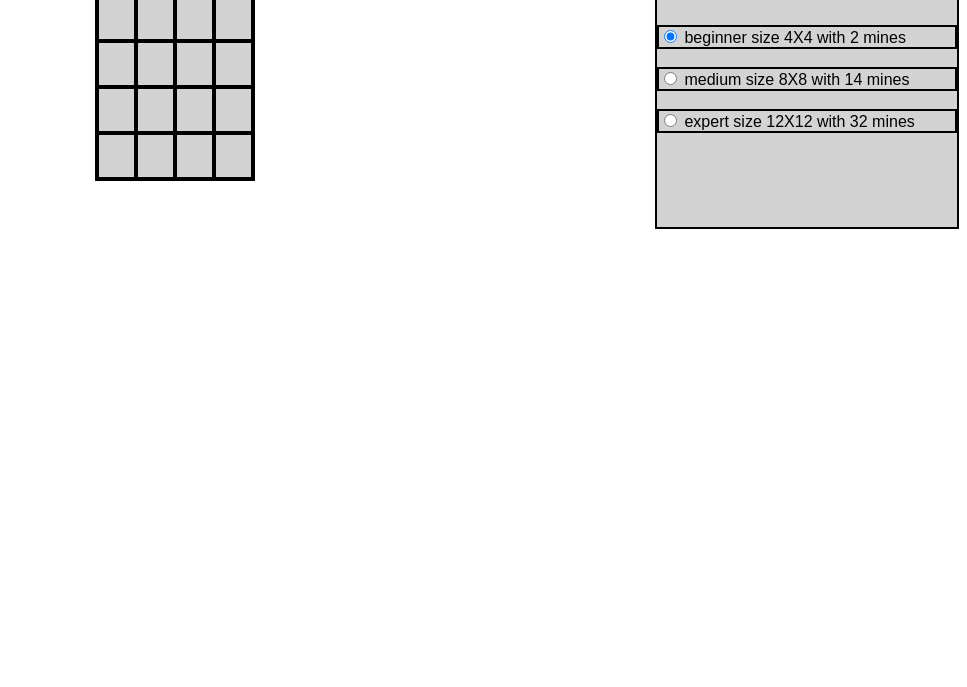
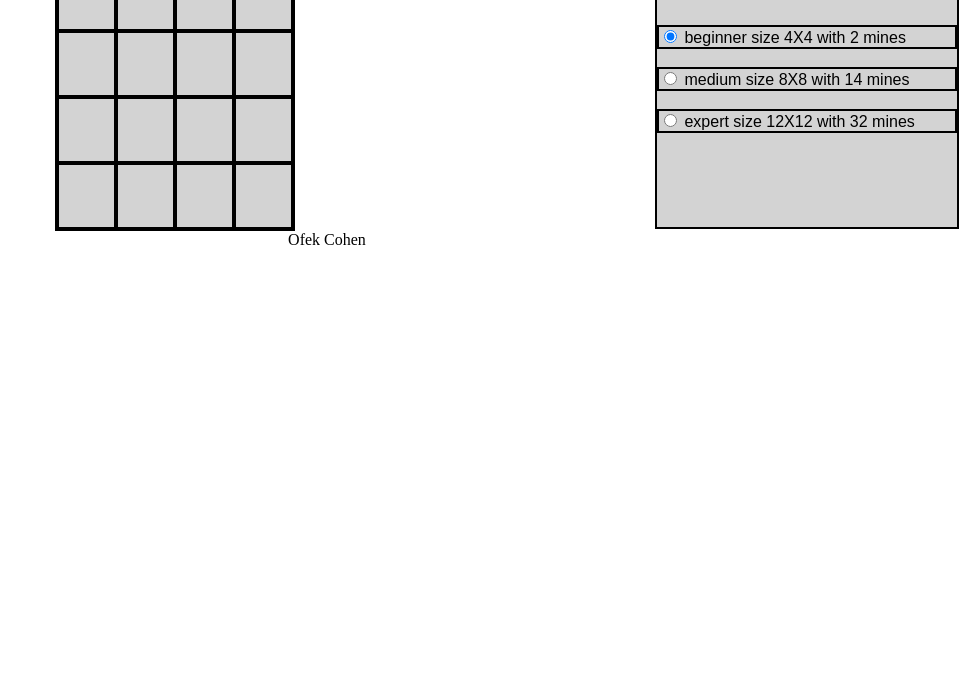
Before and after one commit to OfekCohen-arch/newRepository, a plain HTML site: page index.html in a window 1280 px wide. Shown: the part 113-800 px from the top of the page, without its empty margins (313-1280 px from the left). Drawn offline with Linux system fonts and the light colour scheme.

Commit message:
Add files via upload

```diff
--- a/game.js
+++ b/game.js
@@ -83,7 +83,7 @@ for(var i = cell.i-1;i<=cell.i+1;i++){
 return count
 }
 function renderBoard(board){
-elContainer.style.width = `${gLevel.SIZE*40}px`
+elContainer.style.width = `${gLevel.SIZE*60}px`
 var strHtml = ''
 strHtml+=`<div class="timeAndButtonContainer">
       <button class="restartButton" onClick="restart()">${SMILE}</button><h1 class = "timer">${gGame.secsPassed}</h1>
@@ -130,6 +130,7 @@ function onCellMarked(elCell, i, j){
 gBoard[i][j].isMarked = !gBoard[i][j].isMarked
 gGame.markedCount += gBoard[i][j].isMarked ? 1 : -1;
 renderCell(elCell,i,j)
+if(elCell.style.backgroundColor ==='gray') elCell.style.backgroundColor = 'lightgray'
 if(checkGameOver()){
 var face = document.querySelector('.face')
 face.src = 'img/sunGlasses.png'
--- a/index.html
+++ b/index.html
@@ -7,6 +7,7 @@
     <title>Mine Sweeper</title>
 </head>
 <body onload="onInit()">
+  <div class="game-container">
     <div class="board-container"></div>
     <div class="levels-container">
       <h1 class="level-title">Choose a level:</h1>
@@ -24,5 +25,7 @@
     </div>
     </div>
   <script src="game.js"></script>
+  </div>
+  <footer>Ofek Cohen</footer>
 </body>
 </html>
--- a/style.css
+++ b/style.css
@@ -1,4 +1,4 @@
-body{
+.game-container{
     display: flex;
 }
 table{
@@ -6,8 +6,8 @@ table{
     border-collapse: collapse;
 }
 .cell {
-	width: 40px;
-	height: 40px;
+	width: 60px;
+	height: 60px;
 	font-size: 1.5em;
     background-color: lightgray;
     border: 4px solid black;
@@ -42,7 +42,7 @@ border: 4px solid black;
 display: flex
 }
 .board-container{
-    margin: 30px auto;
+    margin: 0px auto;
 }
 .levels-container{
     width: 300px;
@@ -59,3 +59,7 @@ display: flex
 .level-container{
 border: 2px solid black;
 }
+footer{
+ text-align: center;
+ margin-bottom: auto ;
+}
```
